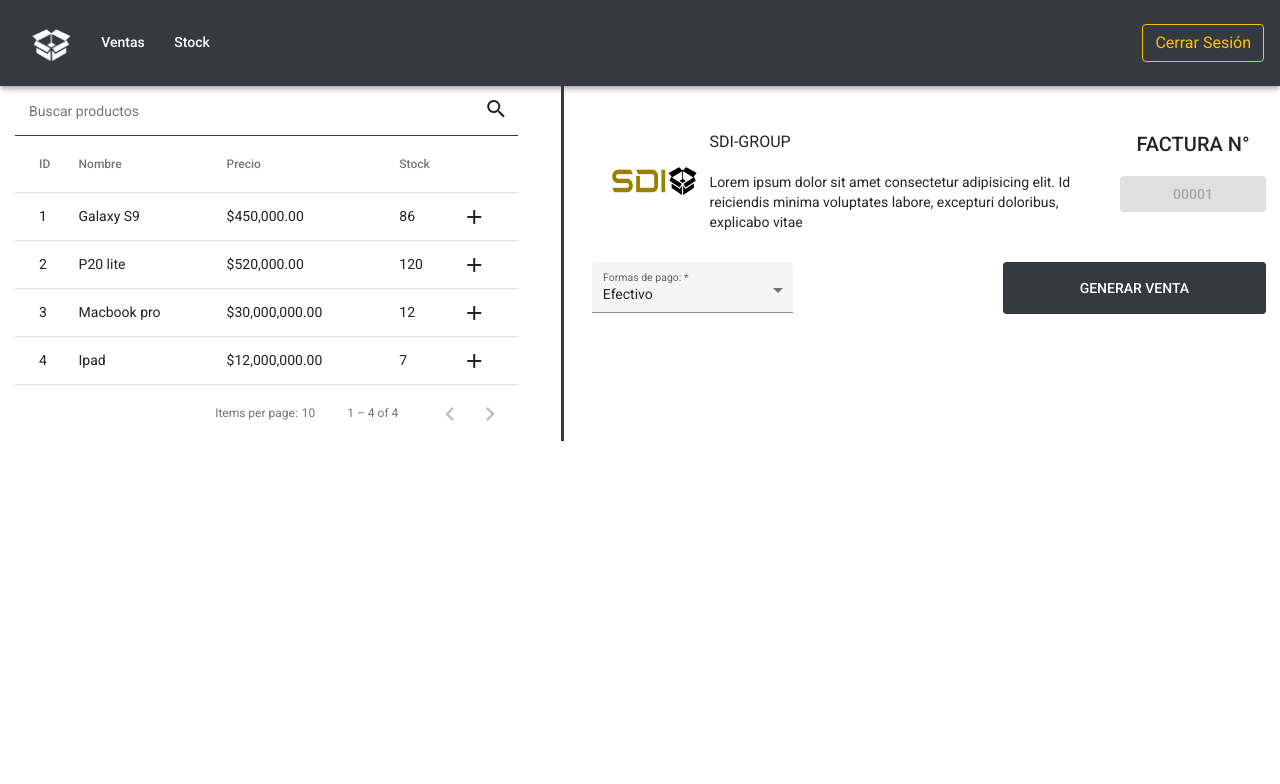
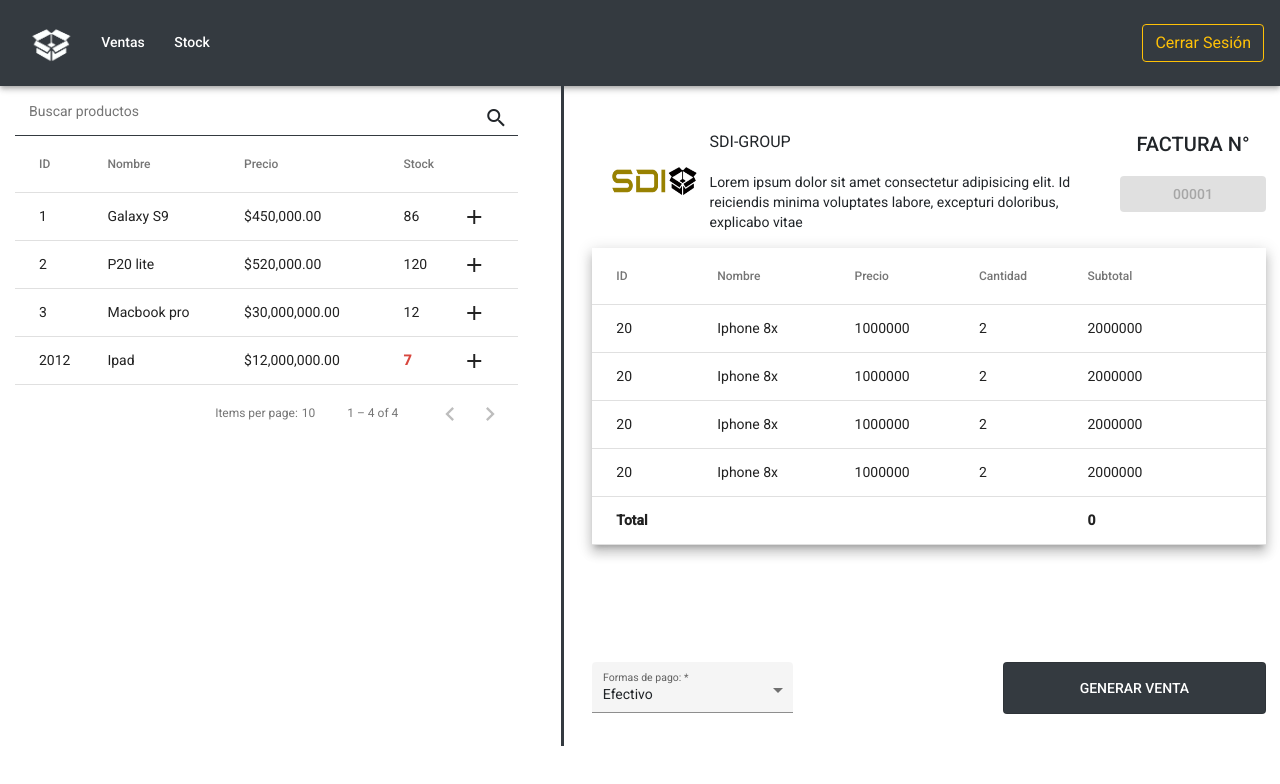
Before and after one commit to cacunae/ProyectoFinal, an Angular app: page /ventas in a window 1280 px wide. Shown: the top 784 px of the page. Built offline with nearby package versions, Linux system fonts and the light colour scheme.

Commit message:
creancion de la tabla de busqueda, la tabla de productos en factura y el metodo de traspasar productos de un arreglo a otro

```diff
--- a/src/app/VistaVendedores/ventas/ventas.component.css
+++ b/src/app/VistaVendedores/ventas/ventas.component.css
@@ -39,7 +39,7 @@ table {
 
 /* Seccion factura */
 .factura.col-sm {
-  height: auto;
+  height: 660px;
   margin-left: 2em;
   padding: 1em;
   padding-left: 2em;
@@ -49,6 +49,10 @@ table {
 
 .encabezado.row {
   padding-top: 2em;
+}
+
+.cuerpo {
+  height: 400px;
 }
 
 tr.mat-footer-row {
--- a/src/app/VistaVendedores/ventas/ventas.component.html
+++ b/src/app/VistaVendedores/ventas/ventas.component.html
@@ -38,15 +38,31 @@
           </ng-container>
 
           <!-- Symbol Column -->
+
           <ng-container matColumnDef="stock">
             <th mat-header-cell *matHeaderCellDef>Stock</th>
-            <td mat-cell *matCellDef="let producto">{{ producto.stock }}</td>
+            <td mat-cell *matCellDef="let producto">
+              <div *ngIf="producto.stock > producto.minimo; else elseBlock">
+                {{ producto.stock }}
+              </div>
+              <ng-template #elseBlock>
+                <span style="color: #d8473e">
+                  <b>{{ producto.stock }} </b>
+                </span>
+              </ng-template>
+            </td>
           </ng-container>
 
           <ng-container matColumnDef="agregar">
             <th mat-header-cell *matHeaderCellDef></th>
-            <td mat-cell *matCellDef="let element; index as i">
-              <button href="#AGREGAR" mat-icon-button class="boton-agregar">
+            <td mat-cell *matCellDef="let producto; index as i">
+              <button
+                href="#AGREGAR"
+                mat-icon-button
+                data-toggle="modal"
+                class="boton-agregar"
+                (click)="seleccionar(producto)"
+              >
                 <mat-icon>add</mat-icon>
               </button>
             </td>
@@ -89,7 +105,57 @@
         </div>
       </div>
       <!--CUERPO-->
-      <div class="cuerpo"></div>
+      <div class="cuerpo">
+        <table
+          mat-table
+          [dataSource]="productosSeleccionados"
+          class="mat-elevation-z8"
+        >
+          <!-- Position Column -->
+          <ng-container matColumnDef="id">
+            <th mat-header-cell *matHeaderCellDef>ID</th>
+            <td mat-cell *matCellDef="let productos">{{ productos.id }}</td>
+            <td mat-footer-cell *matFooterCellDef>Total</td>
+          </ng-container>
+
+          <!-- Name Column -->
+          <ng-container matColumnDef="nombre">
+            <th mat-header-cell *matHeaderCellDef>Nombre</th>
+            <td mat-cell *matCellDef="let productos">{{ productos.nombre }}</td>
+            <td mat-footer-cell *matFooterCellDef></td>
+          </ng-container>
+
+          <!-- Weight Column -->
+          <ng-container matColumnDef="precio">
+            <th mat-header-cell *matHeaderCellDef>Precio</th>
+            <td mat-cell *matCellDef="let productos">{{ productos.precio }}</td>
+            <td mat-footer-cell *matFooterCellDef></td>
+          </ng-container>
+
+          <!-- Symbol Column -->
+          <ng-container matColumnDef="cantidad">
+            <th mat-header-cell *matHeaderCellDef>Cantidad</th>
+            <td mat-cell *matCellDef="let productos">
+              {{ productos.cantidad }}
+            </td>
+            <td mat-footer-cell *matFooterCellDef></td>
+          </ng-container>
+
+          <ng-container matColumnDef="subtotal">
+            <th mat-header-cell *matHeaderCellDef>Subtotal</th>
+            <td mat-cell *matCellDef="let productos">
+              {{ productos.precio * productos.cantidad }}
+            </td>
+            <td mat-footer-cell *matFooterCellDef>
+              {{ total }}
+            </td>
+          </ng-container>
+
+          <tr mat-header-row *matHeaderRowDef="columnasFactura"></tr>
+          <tr mat-row *matRowDef="let row; columns: columnasFactura"></tr>
+          <tr mat-footer-row *matFooterRowDef="columnasFactura"></tr>
+        </table>
+      </div>
       <!--PIE DE FACTURA-->
       <div class="row" style="padding-top: 1em">
         <div class="col-7">
@@ -109,6 +175,7 @@
             mat-stroked-button
             color="warn"
             class="pagar"
+            (click)="obtenerTotal()"
           >
             GENERAR VENTA
           </button>
@@ -126,7 +193,7 @@
       id="AGREGAR"
       style="margin-top: 40px; margin-bottom: 30px"
     >
-      <div class="modal-dialog modal-lg text-center">
+      <div class="modal-dialog text-center">
         <div class="modal-content">
           <!--encabezado del modal-->
           <div class="modal-header">
@@ -134,15 +201,7 @@
               class="modal-title"
               style="padding: 3em 0em 0em 1em; width: 100%"
             >
-              <h2 style="text-align: left">
-                <img
-                  src="https://cdn2.iconfinder.com/data/icons/bitsies/128/Add-256.png"
-                  height="30"
-                  width="30"
-                  style="margin-right: 3px"
-                />
-                Agregar Producto
-              </h2>
+              <h2 style="text-align: center">Seleccione cantidad</h2>
             </div>
 
             <button
@@ -155,93 +214,37 @@
             </button>
           </div>
           <!--cuerpo del modal-->
-          <div class="modal-body">
-            <form class="text-left p-3">
-              <div class="container-fluid">
-                <div class="row">
-                  <div class="form-group col-sm">
-                    <label for="id">ID:</label>
-                    <input class="form-control" type="text" name="id" id="id" />
-                  </div>
-                  <div class="form-group col-sm">
-                    <label for="marca"> Marca </label>
-                    <input
-                      class="form-control"
-                      type="text"
-                      name="marca"
-                      id="marca"
-                    />
-                  </div>
-                </div>
-              </div>
 
-              <div class="container-fluid">
-                <div class="row">
-                  <div class="form-group col-sm">
-                    <label class="" for="nombre">Nombre</label>
-                    <input
-                      class="form-control"
-                      type="text"
-                      name="nombres"
-                      id="nombres"
-                    />
-                  </div>
-                </div>
-              </div>
-              <div class="container-fluid">
-                <div class="row">
-                  <div class="col-sm">
-                    <div class="form-group">
-                      <label class="" for="stock">Stock inicial</label>
-                      <input
-                        class="form-control"
-                        type="text"
-                        name="stock"
-                        id="stock"
-                      />
-                    </div>
-                  </div>
-                  <div class="col-sm">
-                    <div class="form-group">
-                      <label class="" for="precio">Precio</label>
-                      <input
-                        class="form-control"
-                        type="text"
-                        name="precio"
-                        id="precio"
-                      />
-                    </div>
-                  </div>
-                </div>
-              </div>
-              <div class="container-fluid">
-                <div class="row">
-                  <div class="form-group col-sm">
-                    <label class="" for="categoria">Categoría</label>
-                    <div class="input-group-prepend">
-                      <select
-                        class="form-control"
-                        id="exampleFormControlSelect1"
-                      >
-                        <option>Telefonía</option>
-                        <option>Computación</option>
-                        <option>Tablets</option>
-                      </select>
-                    </div>
-                  </div>
-                </div>
-              </div>
-            </form>
+          <h3>
+            <b>
+              {{ productoSeleccionado.nombre }}
+            </b>
+            <br />
+            <p style="font: small-caption">ID:{{ productoSeleccionado.id }}</p>
+          </h3>
+
+          <div class="row">
+            <div class="col-sm"><mat-icon>remove</mat-icon></div>
+            <div class="col-sm">
+              <input type="text" [(ngModel)]="productoSeleccionado.cantidad" />
+            </div>
+            <div class="col-sm"><mat-icon>add</mat-icon></div>
           </div>
           <!--footer-->
           <div class="modal-footer">
             <button
               class="btn BtnDefault"
-              style="background-color: #1c9d43; color: aliceblue"
+              style="
+                background-color: none;
+                color: #1c9d43;
+                outline: none;
+                border: none;
+              "
               type="reset"
               data-dismiss="modal"
+              (click)="agregarProductoSeleccionado()"
             >
-              Agregar
+              <mat-icon>check</mat-icon>
             </button>
           </div>
         </div>
--- a/src/app/VistaVendedores/ventas/ventas.component.ts
+++ b/src/app/VistaVendedores/ventas/ventas.component.ts
@@ -1,19 +1,17 @@
-import { Component, OnInit, ViewChild } from '@angular/core';
+import { Component, OnInit, ViewChild, ChangeDetectorRef } from '@angular/core';
 import { DataSource } from '@angular/cdk/table';
 import { MatTableDataSource } from '@angular/material/table';
 import { MatPaginator } from '@angular/material/paginator';
 import { Productos } from './../../Models/producto.model';
 
-export interface ProductosF {
+export interface enSeleccion {
   id: number;
   nombre: string;
-  marca: string;
   precio: number;
   cantidad: number;
-  subtotal: number;
 }
 
-const ELEMENT_DATA: Productos[] = [
+const stock: Productos[] = [
   {
     id: 1,
     nombre: 'Galaxy S9',
@@ -42,7 +40,7 @@ const ELEMENT_DATA: Productos[] = [
     categoria: 'Telefonia',
   },
   {
-    id: 4,
+    id: 2012,
     nombre: 'Ipad',
     marca: 'Apple',
     precio: 12000000,
@@ -58,11 +56,11 @@ const ELEMENT_DATA: Productos[] = [
   styleUrls: ['./ventas.component.css'],
 })
 export class VentasComponent implements OnInit {
-  constructor() {}
+  constructor(private changeDetectorRefs: ChangeDetectorRef) {}
 
   columnasBusqueda: string[] = ['id', 'nombre', 'precio', 'stock', 'agregar'];
-  dataSource = new MatTableDataSource(ELEMENT_DATA);
-
+  dataSource = new MatTableDataSource(stock);
+  //METODOS Y FUNCIONES DE LA SECCION DE BUSQUEDA DE PRODUCTOS
   applyFilter(event: Event) {
     const filterValue = (event.target as HTMLInputElement).value;
     this.dataSource.filter = filterValue.trim().toLowerCase();
@@ -72,6 +70,73 @@ export class VentasComponent implements OnInit {
   ngAfterViewInit() {
     this.dataSource.paginator = this.paginator;
   }
+  productoSeleccionado: enSeleccion = {
+    id: null,
+    nombre: '',
+    precio: 0,
+    cantidad: 1,
+  };
 
-  ngOnInit(): void {}
+  seleccionar(producto: Productos) {
+    console.log(producto);
+    let i = stock.indexOf(producto);
+    console.log(i);
+    this.productoSeleccionado.id = stock[i].id;
+    this.productoSeleccionado.nombre = stock[i].nombre;
+    this.productoSeleccionado.precio = stock[i].precio;
+  }
+  agregarProductoSeleccionado() {
+    this.productosSeleccionados.push(this.productoSeleccionado);
+    console.log(this.productosSeleccionados);
+    this.obtenerTotal();
+  }
+  // FIN DE BUSQUEDA DE PRODUCTOS
+  ngOnInit(): void {
+    console.log(this.productosSeleccionados);
+  }
+
+  productosSeleccionados: enSeleccion[] = [
+    {
+      id: 20,
+      nombre: 'Iphone 8x',
+      precio: 1000000,
+      cantidad: 2,
+    },
+    {
+      id: 20,
+      nombre: 'Iphone 8x',
+      precio: 1000000,
+      cantidad: 2,
+    },
+    {
+      id: 20,
+      nombre: 'Iphone 8x',
+      precio: 1000000,
+      cantidad: 2,
+    },
+    {
+      id: 20,
+      nombre: 'Iphone 8x',
+      precio: 1000000,
+      cantidad: 2,
+    },
+  ];
+
+  columnasFactura: string[] = [
+    'id',
+    'nombre',
+    'precio',
+    'cantidad',
+    'subtotal',
+  ];
+
+  total = 0;
+  obtenerTotal() {
+    let i: number = 0;
+    for (i = 0; i < this.productosSeleccionados.length; i++) {
+      this.total +=
+        this.productosSeleccionados[i].precio *
+        this.productosSeleccionados[i].cantidad;
+    }
+  }
 }
```
